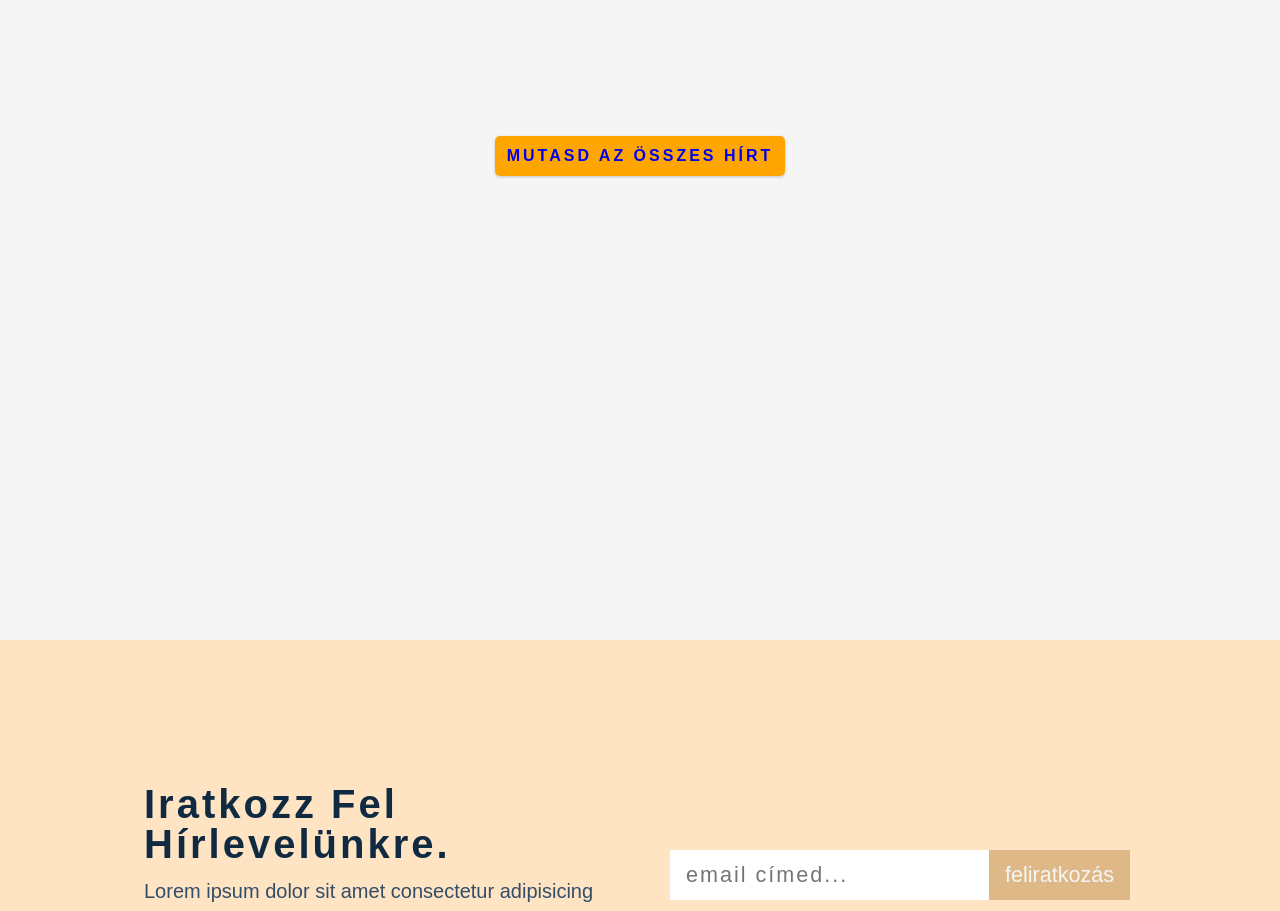
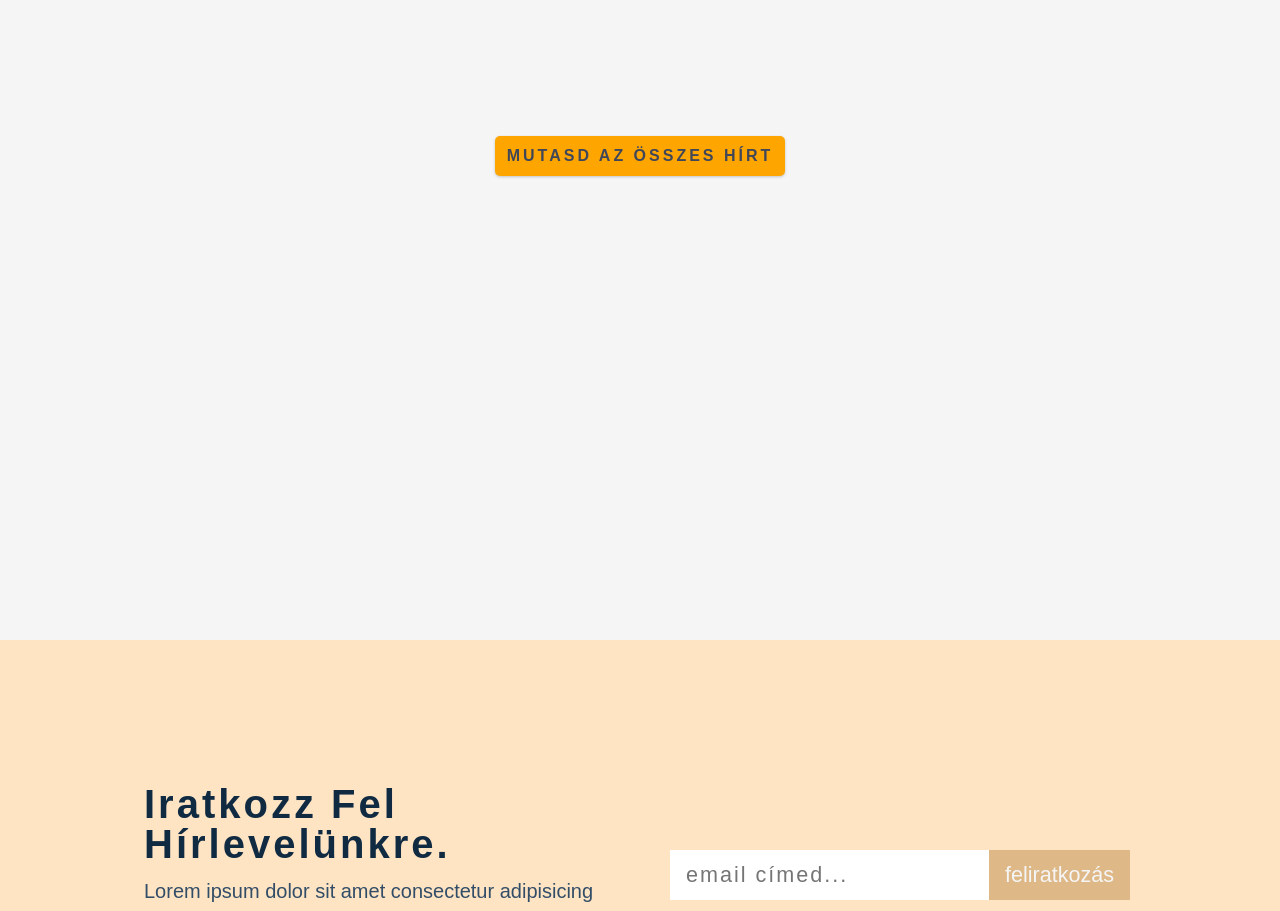
Before and after one commit to fekete-gabor/a-cozy-place, a React (Create React App) app: page / in a window 1280 px wide. Shown: the part 4000-4911 px from the top of the page. Built offline with nearby package versions, Linux system fonts and the light colour scheme; no server answers; a web font is replaced by a local one.

Commit message:
Add files via upload

```diff
--- a/src/index.css
+++ b/src/index.css
@@ -204,6 +204,7 @@ p {
   letter-spacing: var(--spacing);
   box-shadow: 0 1px 3px rgba(0, 0, 0, 0.2);
   padding: 0.5rem 0.75rem;
+  color: #404759;
   background-color: orange;
   border: none;
   font-size: 1rem;
```
